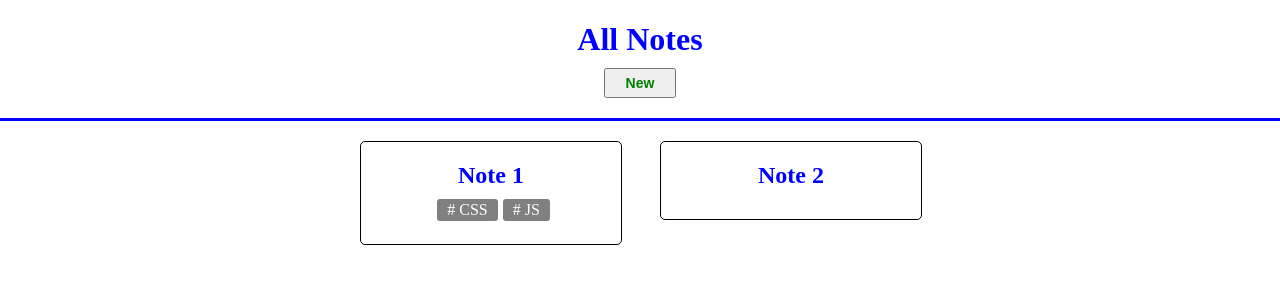
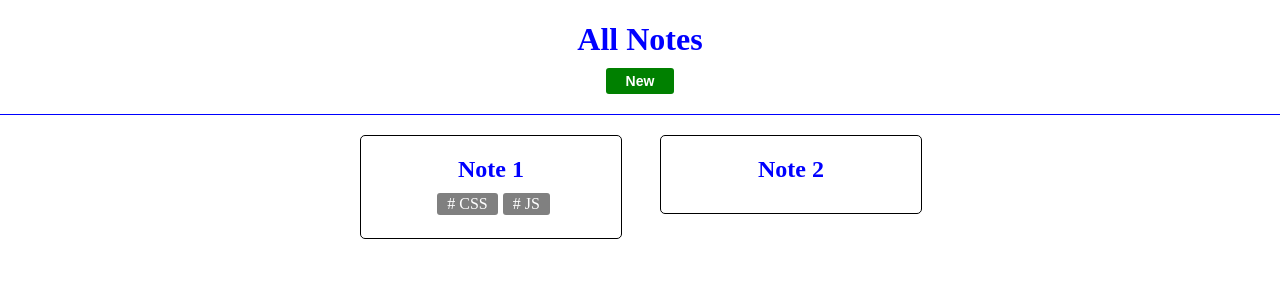
Before and after one commit to JohnMwendwa/notes-app, a React (Vite) app: page / in a window 1280 px wide. Shown: the top 300 px of the page. Built offline with nearby package versions, Linux system fonts and the light colour scheme.

Commit message:
style the add ne note btton

```diff
--- a/src/pages/HomePage.tsx
+++ b/src/pages/HomePage.tsx
@@ -16,7 +16,11 @@ const Container = styled.div`
   > button {
     display: block;
     margin: 0 auto;
-    color: green;
+    color: white;
+    background-color: green;
+    outline: none;
+    border: none;
+    border-radius: 3px;
     padding: 5px 20px;
     font-size: 14px;
     font-weight: bold;
@@ -26,7 +30,7 @@ const Container = styled.div`
 `;
 const Divider = styled.div`
   width: 100%;
-  border-bottom: 3px solid blue;
+  border-bottom: 1px solid blue;
 `;
 
 export default function HomePage() {
```
